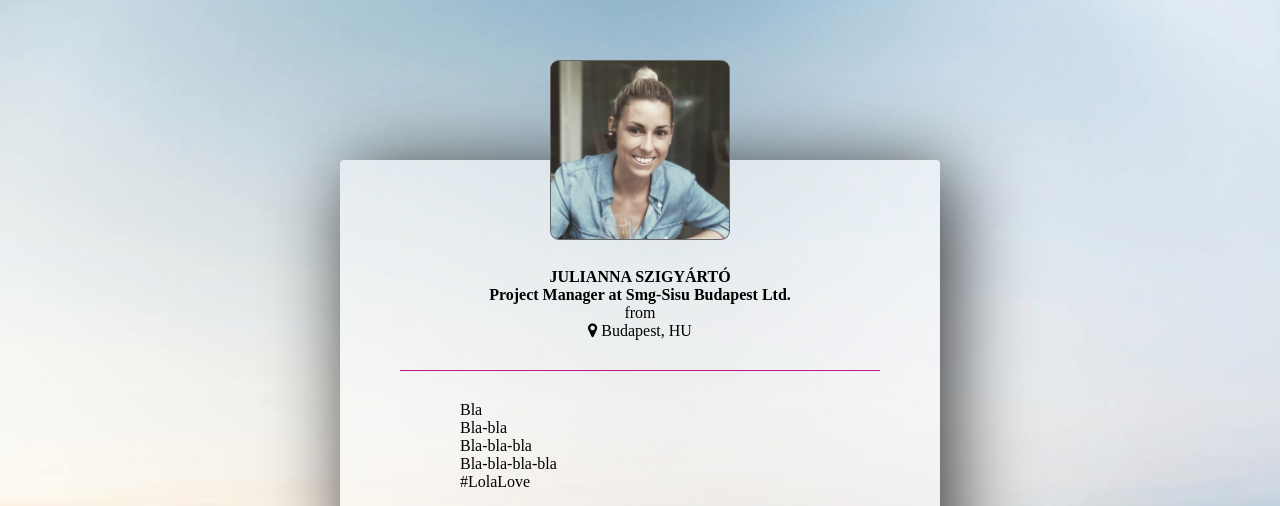
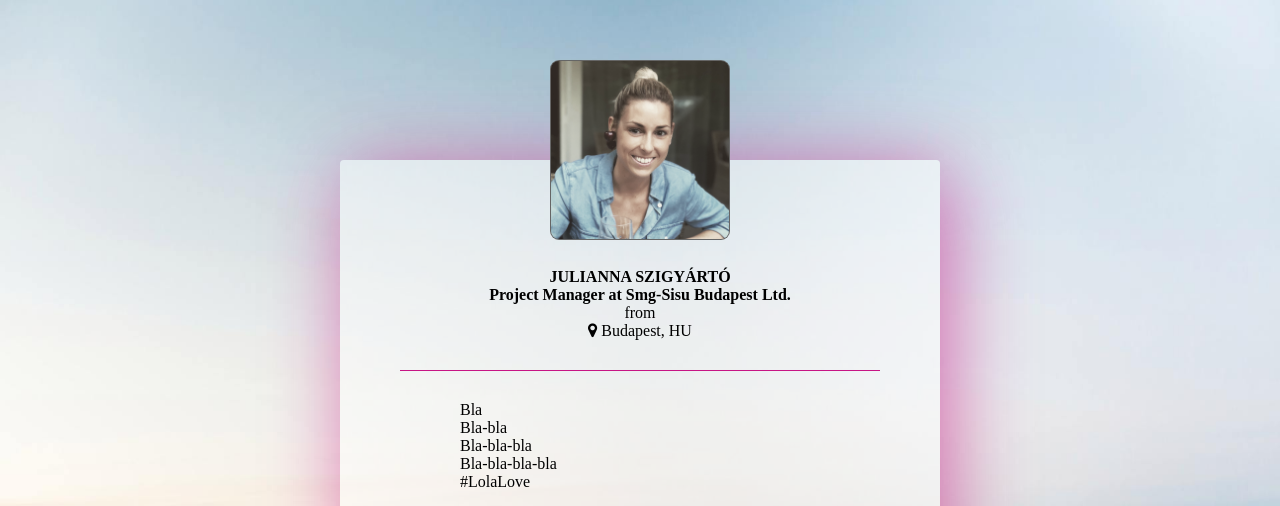
Before and after one commit to jszigyarto/online-business-card, a plain HTML site: page index.html in a window 1280 px wide. Shown: the top 506 px of the page. Drawn offline with Linux system fonts and the light colour scheme.

Commit message:
almost done

```diff
--- a/main.css
+++ b/main.css
@@ -81,7 +81,7 @@ body {
 .profile-card {
   background-color: hsla(0, 0%, 100%, .5);
   border-radius: 4px;
-  box-shadow: hsla(0, 0%, 0%, .8) 10px 10px 80px;
+  box-shadow: rgba(199, 21, 133, .6) 10px 10px 80px;
 }
 
 img {
```
